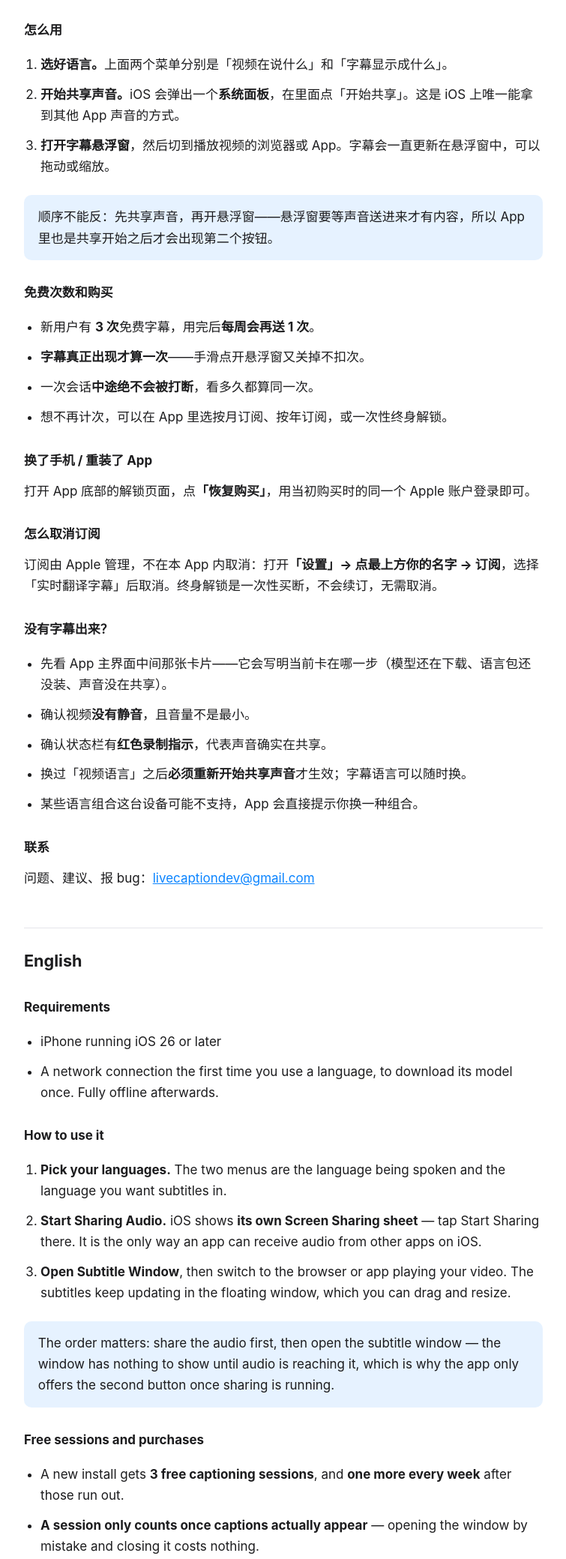
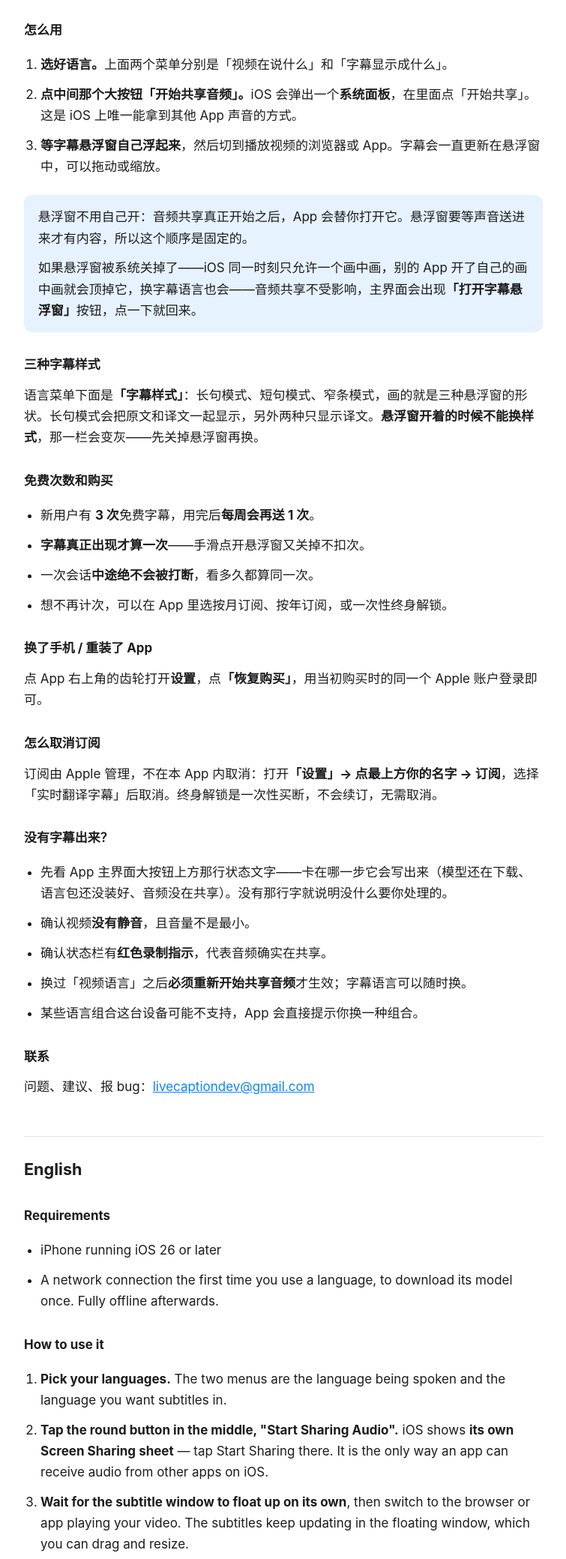
Before and after one commit to claudwang/livecaption, a plain HTML site: page index.html in a window 1280 px wide. Shown: the part 407-2486 px from the top of the page at 75% size, without its empty margins (262-1017 px from the left). Drawn offline with Linux system fonts and the light colour scheme.

Commit message:
Describe the single-button home screen
The support page still walked people through two taps — share the audio,
then open the subtitle window — and carried a note box explaining that the
second button only appears once sharing is running. The app opens the window
itself now, so that button is not there to find.

Also moves Restore Purchases to the gear in the top right, points the
troubleshooting list at the status line rather than the card that no longer
exists, and adds the subtitle styles, which are on the main screen now.

```diff
--- a/index.html
+++ b/index.html
@@ -54,12 +54,16 @@ Live translated subtitles for audio playing in other apps, floating on top.</p>
 <h3>怎么用</h3>
 <ol>
   <li><strong>选好语言。</strong>上面两个菜单分别是「视频在说什么」和「字幕显示成什么」。</li>
-  <li><strong>开始共享声音。</strong>iOS 会弹出一个<strong>系统面板</strong>，在里面点「开始共享」。这是 iOS 上唯一能拿到其他 App 声音的方式。</li>
-  <li><strong>打开字幕悬浮窗</strong>，然后切到播放视频的浏览器或 App。字幕会一直更新在悬浮窗中，可以拖动或缩放。</li>
+  <li><strong>点中间那个大按钮「开始共享音频」。</strong>iOS 会弹出一个<strong>系统面板</strong>，在里面点「开始共享」。这是 iOS 上唯一能拿到其他 App 声音的方式。</li>
+  <li><strong>等字幕悬浮窗自己浮起来</strong>，然后切到播放视频的浏览器或 App。字幕会一直更新在悬浮窗中，可以拖动或缩放。</li>
 </ol>
 <div class="note">
-  <p>顺序不能反：先共享声音，再开悬浮窗——悬浮窗要等声音送进来才有内容，所以 App 里也是共享开始之后才会出现第二个按钮。</p>
+  <p>悬浮窗不用自己开：音频共享真正开始之后，App 会替你打开它。悬浮窗要等声音送进来才有内容，所以这个顺序是固定的。</p>
+  <p>如果悬浮窗被系统关掉了——iOS 同一时刻只允许一个画中画，别的 App 开了自己的画中画就会顶掉它，换字幕语言也会——音频共享不受影响，主界面会出现<strong>「打开字幕悬浮窗」</strong>按钮，点一下就回来。</p>
 </div>
+
+<h3>三种字幕样式</h3>
+<p>语言菜单下面是<strong>「字幕样式」</strong>：长句模式、短句模式、窄条模式，画的就是三种悬浮窗的形状。长句模式会把原文和译文一起显示，另外两种只显示译文。<strong>悬浮窗开着的时候不能换样式</strong>，那一栏会变灰——先关掉悬浮窗再换。</p>
 
 <h3>免费次数和购买</h3>
 <ul>
@@ -70,17 +74,17 @@ Live translated subtitles for audio playing in other apps, floating on top.</p>
 </ul>
 
 <h3>换了手机 / 重装了 App</h3>
-<p>打开 App 底部的解锁页面，点<strong>「恢复购买」</strong>，用当初购买时的同一个 Apple 账户登录即可。</p>
+<p>点 App 右上角的齿轮打开<strong>设置</strong>，点<strong>「恢复购买」</strong>，用当初购买时的同一个 Apple 账户登录即可。</p>
 
 <h3>怎么取消订阅</h3>
 <p>订阅由 Apple 管理，不在本 App 内取消：打开<strong>「设置」→ 点最上方你的名字 → 订阅</strong>，选择「实时翻译字幕」后取消。终身解锁是一次性买断，不会续订，无需取消。</p>
 
 <h3>没有字幕出来？</h3>
 <ul>
-  <li>先看 App 主界面中间那张卡片——它会写明当前卡在哪一步（模型还在下载、语言包还没装、声音没在共享）。</li>
+  <li>先看 App 主界面大按钮上方那行状态文字——卡在哪一步它会写出来（模型还在下载、语言包还没装好、音频没在共享）。没有那行字就说明没什么要你处理的。</li>
   <li>确认视频<strong>没有静音</strong>，且音量不是最小。</li>
-  <li>确认状态栏有<strong>红色录制指示</strong>，代表声音确实在共享。</li>
-  <li>换过「视频语言」之后<strong>必须重新开始共享声音</strong>才生效；字幕语言可以随时换。</li>
+  <li>确认状态栏有<strong>红色录制指示</strong>，代表音频确实在共享。</li>
+  <li>换过「视频语言」之后<strong>必须重新开始共享音频</strong>才生效；字幕语言可以随时换。</li>
   <li>某些语言组合这台设备可能不支持，App 会直接提示你换一种组合。</li>
 </ul>
 
@@ -98,12 +102,16 @@ Live translated subtitles for audio playing in other apps, floating on top.</p>
 <h3>How to use it</h3>
 <ol>
   <li><strong>Pick your languages.</strong> The two menus are the language being spoken and the language you want subtitles in.</li>
-  <li><strong>Start Sharing Audio.</strong> iOS shows <strong>its own Screen Sharing sheet</strong> — tap Start Sharing there. It is the only way an app can receive audio from other apps on iOS.</li>
-  <li><strong>Open Subtitle Window</strong>, then switch to the browser or app playing your video. The subtitles keep updating in the floating window, which you can drag and resize.</li>
+  <li><strong>Tap the round button in the middle, "Start Sharing Audio".</strong> iOS shows <strong>its own Screen Sharing sheet</strong> — tap Start Sharing there. It is the only way an app can receive audio from other apps on iOS.</li>
+  <li><strong>Wait for the subtitle window to float up on its own</strong>, then switch to the browser or app playing your video. The subtitles keep updating in the floating window, which you can drag and resize.</li>
 </ol>
 <div class="note">
-  <p>The order matters: share the audio first, then open the subtitle window — the window has nothing to show until audio is reaching it, which is why the app only offers the second button once sharing is running.</p>
+  <p>You don't open the window yourself: the app opens it for you once the audio share is actually running. The window has nothing to show until audio is reaching it, which is why that order is fixed.</p>
+  <p>If the system closes the window — iOS allows only one Picture in Picture at a time, so another app starting its own takes yours over, and changing the subtitle language closes it too — the audio share carries on, and the app's button becomes <strong>Open Subtitle Window</strong>. One tap brings it back.</p>
 </div>
+
+<h3>The three subtitle styles</h3>
+<p>Under the language menus is <strong>Subtitle Style</strong>: Long, Short and Slim, drawn as the shapes of the three floating windows. Long shows the original sentence together with its translation; the other two show the translation only. <strong>The style can't be changed while the window is open</strong> — that row is dimmed, so close the window first.</p>
 
 <h3>Free sessions and purchases</h3>
 <ul>
@@ -114,14 +122,14 @@ Live translated subtitles for audio playing in other apps, floating on top.</p>
 </ul>
 
 <h3>New phone, or reinstalled the app</h3>
-<p>Open the unlock screen at the bottom of the app and tap <strong>Restore Purchases</strong>, signed in with the same Apple Account you bought with.</p>
+<p>Tap the gear in the top right of the app to open <strong>Settings</strong>, then tap <strong>Restore Purchases</strong>, signed in with the same Apple Account you bought with.</p>
 
 <h3>Cancelling a subscription</h3>
 <p>Subscriptions are managed by Apple, not inside this app: open <strong>Settings → tap your name at the top → Subscriptions</strong>, then select Realtime Subtitles and cancel. The lifetime unlock is a one-time purchase, never renews, and needs no cancelling.</p>
 
 <h3>No subtitles appearing?</h3>
 <ul>
-  <li>Check the card in the middle of the app's main screen — it says exactly which stage is pending (model downloading, language pack missing, audio not being shared).</li>
+  <li>Check the line of status text above the big button on the app's main screen — it names whichever stage is pending (model downloading, language pack not installed, audio not being shared). No line there means there is nothing for you to do.</li>
   <li>Make sure the video is <strong>not muted</strong> and the volume is up.</li>
   <li>Look for the <strong>red recording indicator</strong> in the status bar, which means audio really is being shared.</li>
   <li>Changing the spoken language <strong>requires starting audio sharing again</strong>. The subtitle language can be changed at any time.</li>
```
